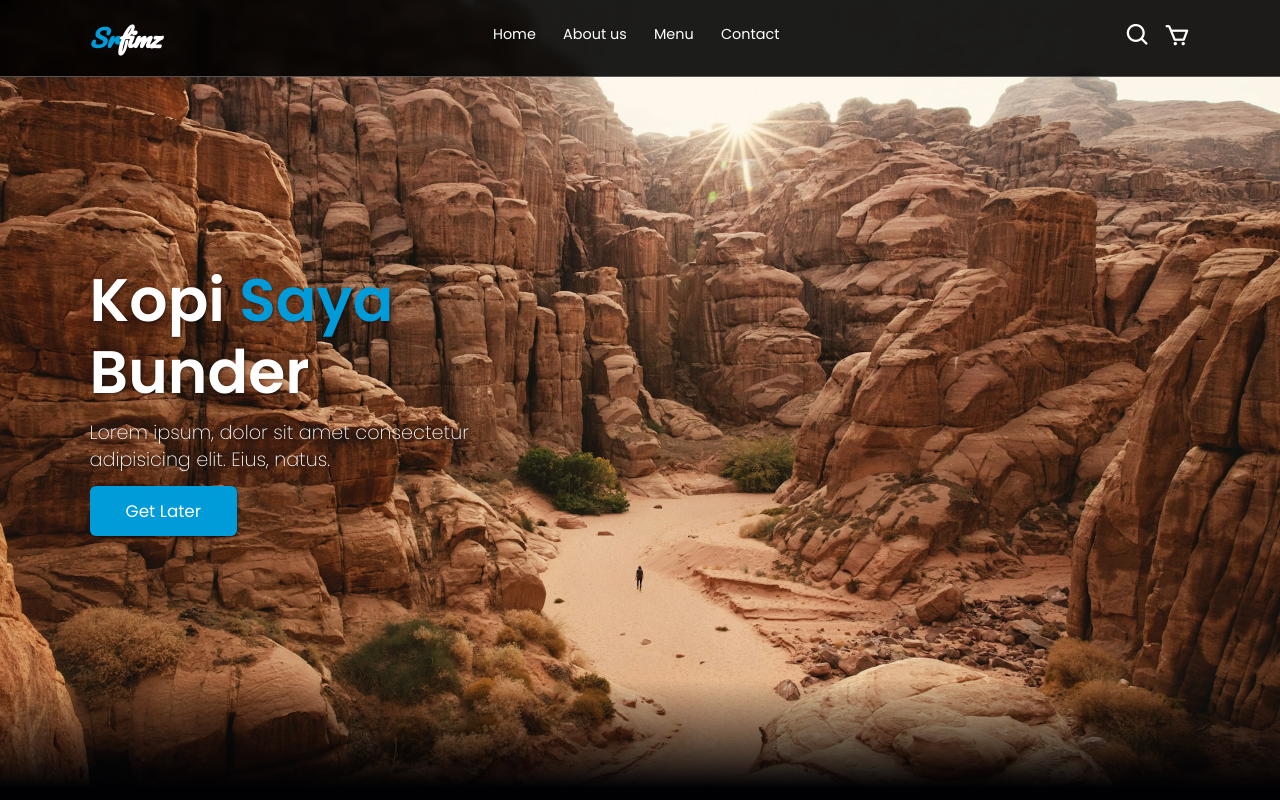
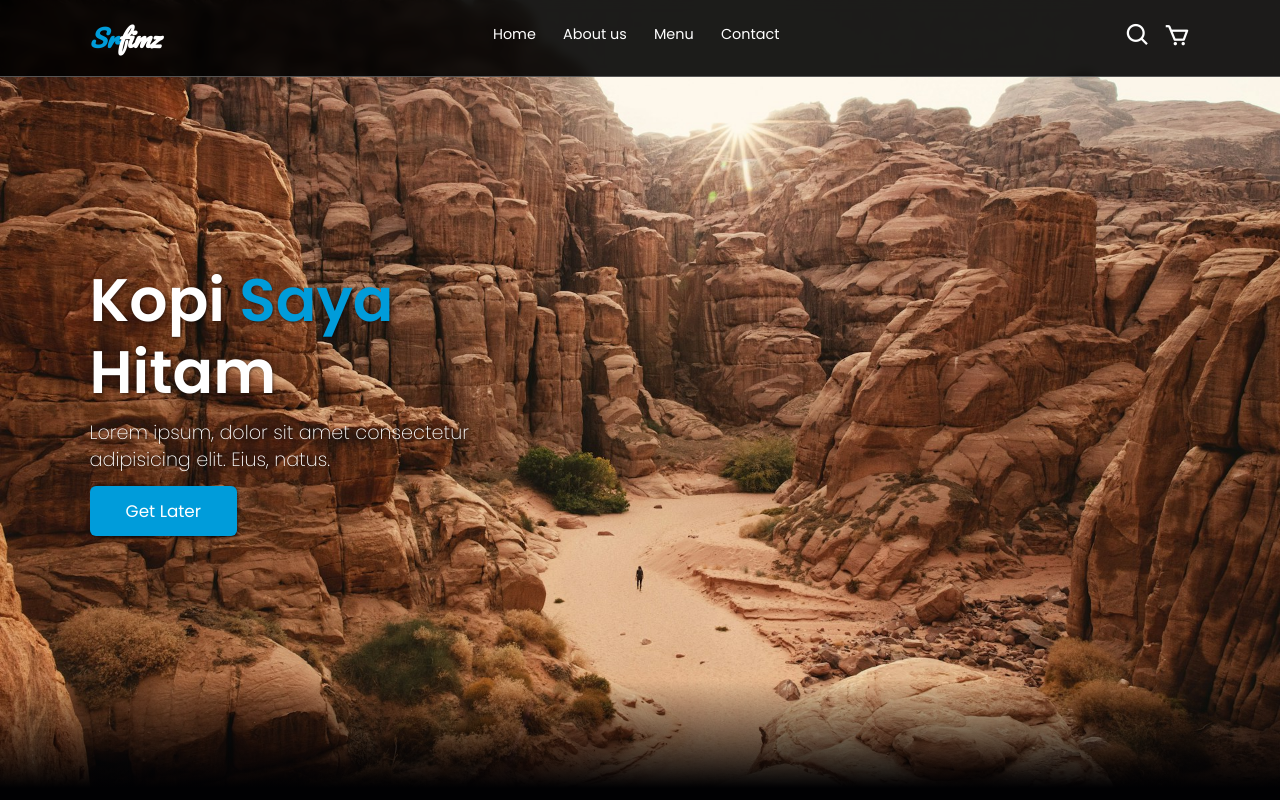
Before and after one commit to Azzetra/srfimz, a plain HTML site: page index.html in a window 1280 px wide. Shown: the top 800 px of the page. Drawn offline with nearby package versions, Linux system fonts and the light colour scheme.

Commit message:
Update index.html
Hitam

```diff
--- a/index.html
+++ b/index.html
@@ -51,7 +51,7 @@
     <!-- Hero Section start -->
     <section class="hero" id="home">
       <main class="content">
-        <h1>Kopi <span>Saya</span> Bunder</h1>
+        <h1>Kopi <span>Saya</span> Hitam</h1>
         <p>
           Lorem ipsum, dolor sit amet consectetur adipisicing elit. Eius, natus.
         </p>
```
